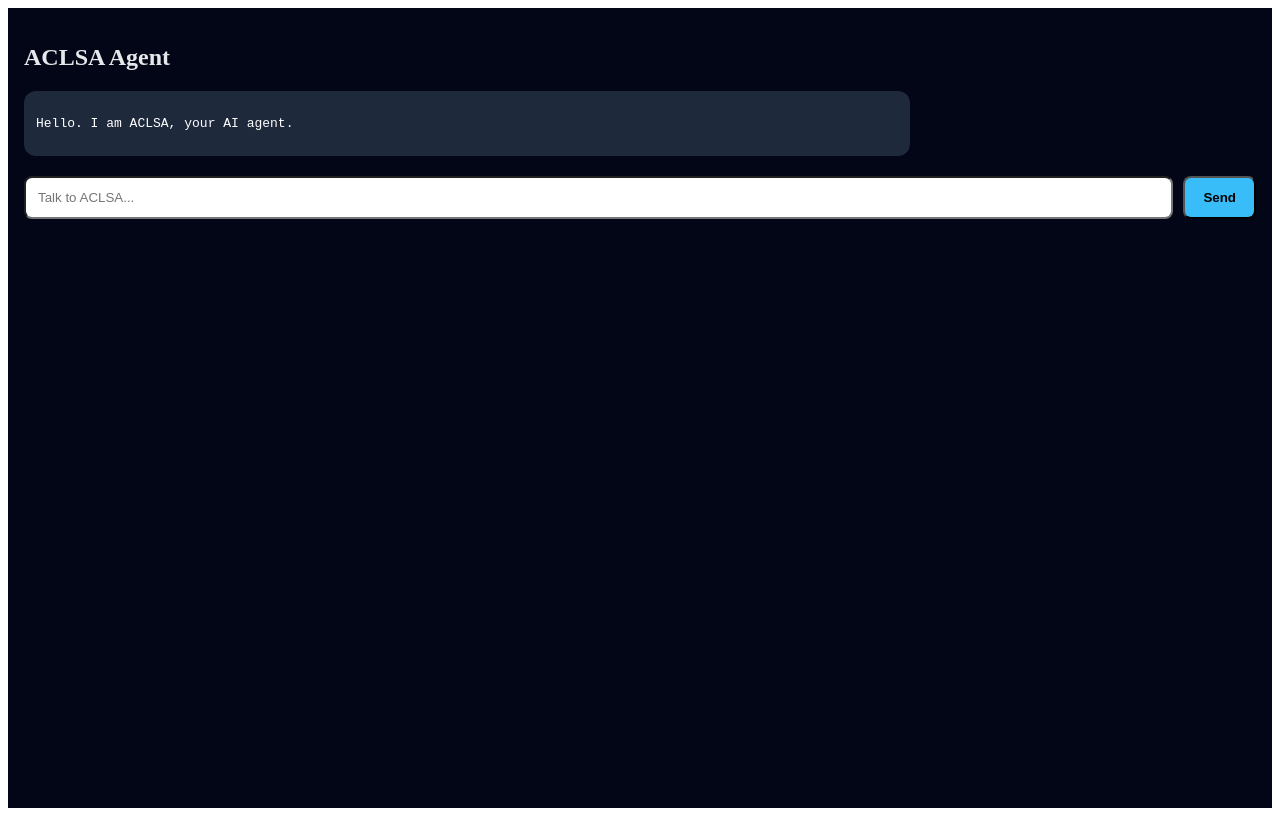
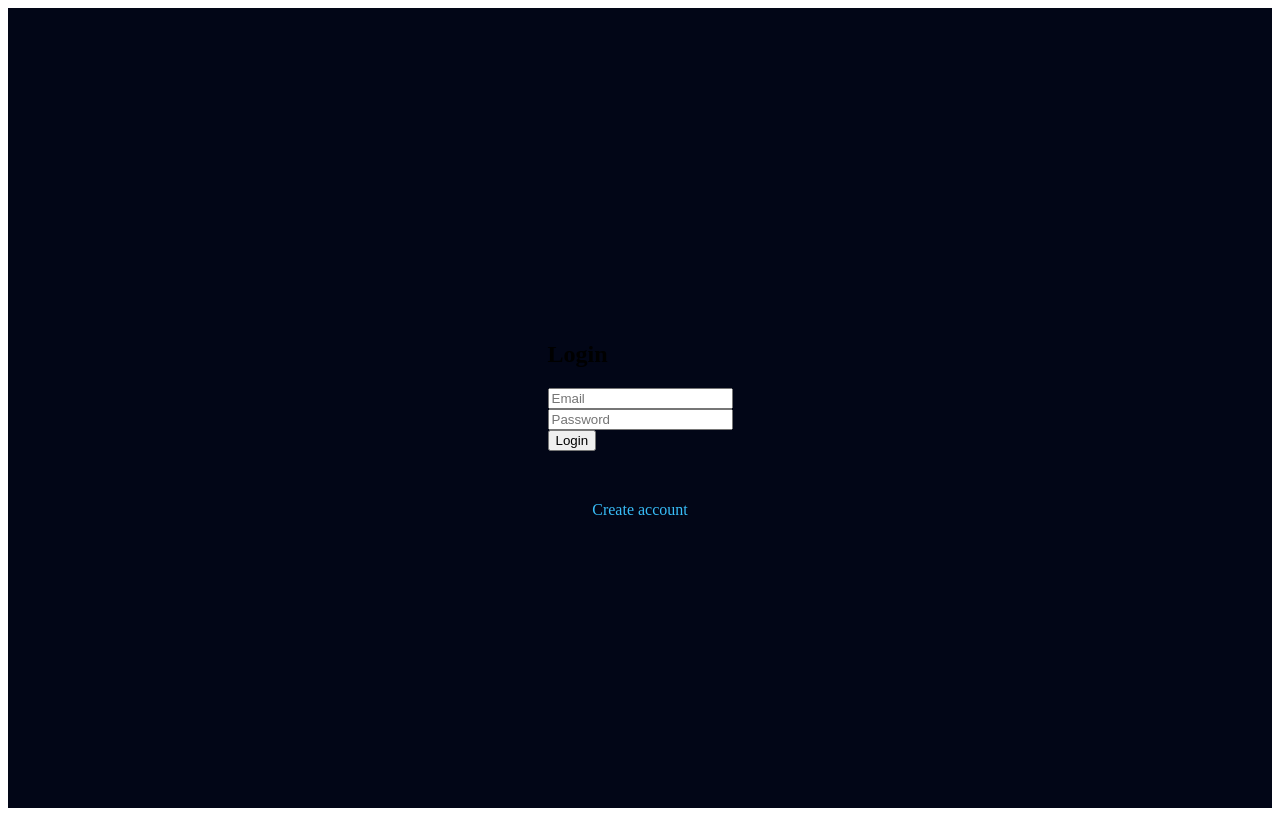
Before and after one commit to riya-tech02/aclsa, a React app in the folder frontend/: page / in a window 1280 px wide. Built offline with nearby package versions, Linux system fonts and the light colour scheme; the HTML template or start-up script is replaced by a standard one.

Commit message:
Fix agent responses - remove hardcoded fallback message

```diff
--- a/frontend/src/App.jsx
+++ b/frontend/src/App.jsx
@@ -2,16 +2,14 @@
 import Login from "./pages/Login";
 import Register from "./pages/Register";
 
-const API = import.meta.env.VITE_API_URL;
-
-
+const API = import.meta.env.VITE_API_URL || "https://aclsa-agent.onrender.com";
 
 export default function App() {
   const [messages, setMessages] = useState([
-    { role: "agent", text: "Hello. I am ACLSA, your AI agent." }
+    { role: "agent", text: "Hello! I'm ACLSA, your AI-powered Course Learning Support Assistant. How can I help you today?" }
   ]);
   const [input, setInput] = useState("");
-  const [analysis, setAnalysis] = useState(null);
+  const [loading, setLoading] = useState(false);
   const [auth, setAuth] = useState(!!localStorage.getItem("token"));
   const [mode, setMode] = useState("login");
 
@@ -21,86 +19,154 @@
     const userText = input;
     setMessages(m => [...m, { role: "user", text: userText }]);
     setInput("");
+    setLoading(true);
 
+    try {
       const res = await fetch(`${API}/message`, {
         method: "POST",
         headers: { "Content-Type": "application/json" },
-      body: JSON.stringify({ user_id: "riya", text: userText })
+        body: JSON.stringify({
+          user_id: "riya",
+          message: userText
+        })
       });
 
       const data = await res.json();
 
-    if (typeof data.response === "string") {
+      // Add agent's response
+      if (data.response) {
         setMessages(m => [...m, { role: "agent", text: data.response }]);
       } else {
-  const summary =
-    "I’ve analyzed your situation and created a plan with a recommended next action.";
+        setMessages(m => [...m, {
+          role: "agent",
+          text: "I apologize, but I didn't receive a proper response. Please try again."
+        }]);
+      }
+    } catch (error) {
+      console.error("Error:", error);
+      setMessages(m => [...m, {
+        role: "agent",
+        text: "I'm having trouble connecting. Please check your internet connection and try again."
+      }]);
+    } finally {
+      setLoading(false);
+    }
+  }
 
-  setMessages(m => [...m, { role: "agent", text: summary }]);
-  setAnalysis(data.response);
-}
   if (!auth) {
     return mode === "login" ? (
-    <>
+      <div style={{ display: "flex", flexDirection: "column", alignItems: "center", justifyContent: "center", height: "100vh", background: "#020617" }}>
         <Login onLogin={() => setAuth(true)} />
-      <p onClick={() => setMode("register")}>Create account</p>
-    </>
+        <p style={{ color: "#38bdf8", cursor: "pointer", marginTop: 10 }} onClick={() => setMode("register")}>
+          Create account
+        </p>
+      </div>
     ) : (
-    <>
+      <div style={{ display: "flex", flexDirection: "column", alignItems: "center", justifyContent: "center", height: "100vh", background: "#020617" }}>
         <Register onRegister={() => setMode("login")} />
-      <p onClick={() => setMode("login")}>Back to login</p>
-    </>
+        <p style={{ color: "#38bdf8", cursor: "pointer", marginTop: 10 }} onClick={() => setMode("login")}>
+          Back to login
+        </p>
+      </div>
     );
   }
 
-  }
+  return (
+    <div style={{ display: "flex", flexDirection: "column", height: "100vh", background: "#020617", color: "#e5e7eb" }}>
+      {/* Header */}
+      <div style={{ padding: 20, borderBottom: "1px solid #1e293b", display: "flex", justifyContent: "space-between", alignItems: "center" }}>
+        <h2 style={{ margin: 0 }}>ACLSA Agent</h2>
+        <button
+          onClick={() => {
+            localStorage.removeItem("token");
+            setAuth(false);
+          }}
+          style={{ padding: "8px 16px", borderRadius: 8, background: "#ef4444", color: "white", border: "none", cursor: "pointer" }}
+        >
+          Logout
+        </button>
+      </div>
 
-  return (
-    <div style={{ display: "flex", height: "100vh", background: "#020617", color: "#e5e7eb" }}>
-      {/* CHAT */}
-      <div style={{ flex: 1, padding: 16, overflowY: "auto" }}>
-        <h2>ACLSA Agent</h2>
+      {/* Chat area */}
+      <div style={{ flex: 1, padding: 20, overflowY: "auto", display: "flex", flexDirection: "column" }}>
         {messages.map((m, i) => (
           <div
             key={i}
             style={{
               maxWidth: "70%",
-              padding: 12,
-              marginBottom: 10,
+              padding: 16,
+              marginBottom: 12,
               borderRadius: 12,
               background: m.role === "user" ? "#38bdf8" : "#1e293b",
               color: m.role === "user" ? "#000" : "#fff",
-              marginLeft: m.role === "user" ? "auto" : 0
+              alignSelf: m.role === "user" ? "flex-end" : "flex-start",
+              boxShadow: "0 2px 8px rgba(0,0,0,0.3)"
             }}
           >
-            <pre style={{ whiteSpace: "pre-wrap" }}>{m.text}</pre>
+            <pre style={{
+              whiteSpace: "pre-wrap",
+              wordWrap: "break-word",
+              margin: 0,
+              fontFamily: "inherit",
+              fontSize: "14px",
+              lineHeight: "1.5"
+            }}>
+              {m.text}
+            </pre>
           </div>
         ))}
 
-        <div style={{ display: "flex", gap: 10, marginTop: 20 }}>
+        {loading && (
+          <div style={{
+            maxWidth: "70%",
+            padding: 16,
+            marginBottom: 12,
+            borderRadius: 12,
+            background: "#1e293b",
+            alignSelf: "flex-start",
+          }}>
+            <span>Thinking...</span>
+          </div>
+        )}
+      </div>
+
+      {/* Input area */}
+      <div style={{ padding: 20, borderTop: "1px solid #1e293b" }}>
+        <div style={{ display: "flex", gap: 12, maxWidth: "1200px", margin: "0 auto" }}>
           <input
-            style={{ flex: 1, padding: 12, borderRadius: 8 }}
-            placeholder="Talk to ACLSA..."
+            style={{
+              flex: 1,
+              padding: 16,
+              borderRadius: 12,
+              border: "1px solid #1e293b",
+              background: "#0f172a",
+              color: "#e5e7eb",
+              fontSize: "14px"
+            }}
+            placeholder="Ask me anything about learning..."
             value={input}
             onChange={e => setInput(e.target.value)}
-            onKeyDown={e => e.key === "Enter" && sendMessage()}
+            onKeyDown={e => e.key === "Enter" && !loading && sendMessage()}
+            disabled={loading}
           />
           <button
             onClick={sendMessage}
-            style={{ padding: "12px 18px", borderRadius: 8, background: "#38bdf8", fontWeight: "bold" }}
+            disabled={loading || !input.trim()}
+            style={{
+              padding: "16px 32px",
+              borderRadius: 12,
+              background: loading || !input.trim() ? "#1e293b" : "#38bdf8",
+              color: loading || !input.trim() ? "#64748b" : "#000",
+              fontWeight: "bold",
+              border: "none",
+              cursor: loading || !input.trim() ? "not-allowed" : "pointer",
+              fontSize: "14px"
+            }}
           >
-            Send
+            {loading ? "Sending..." : "Send"}
           </button>
         </div>
       </div>
-
-      {/* ANALYSIS */}
-      {analysis && (
-        <div style={{ width: "35%", padding: 16, borderLeft: "1px solid #1e293b" }}>
-          <h3>Agent Analysis</h3>
-          <pre>{JSON.stringify(analysis, null, 2)}</pre>
-        </div>
-      )}
     </div>
   );
 }
```
Lines whose indentation alone changed are shown as unchanged.
